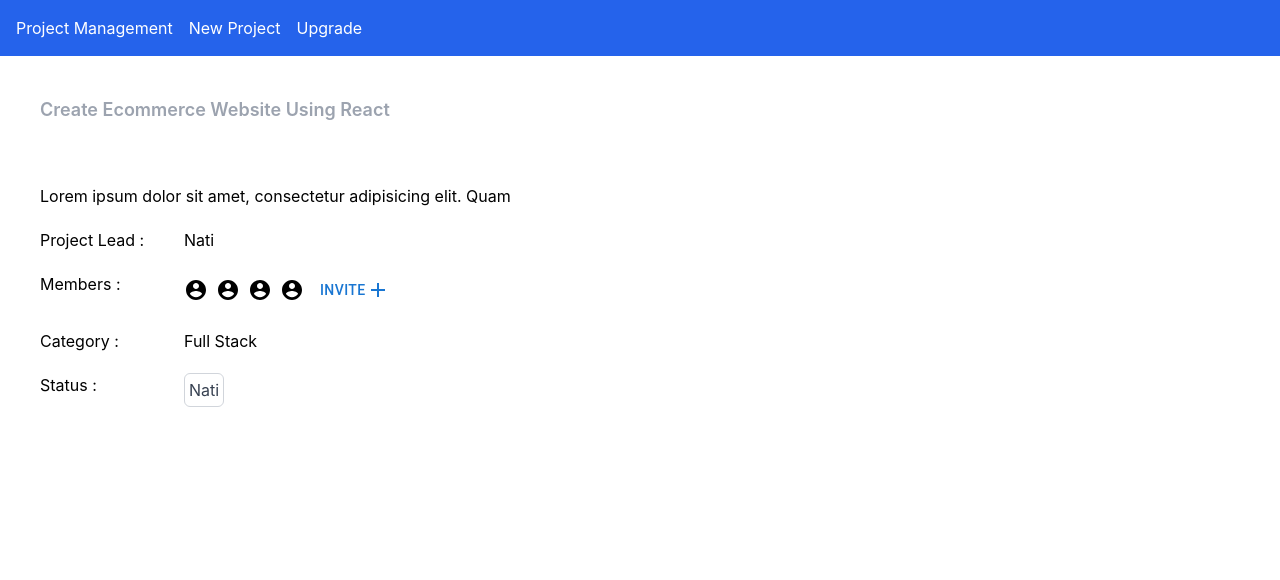
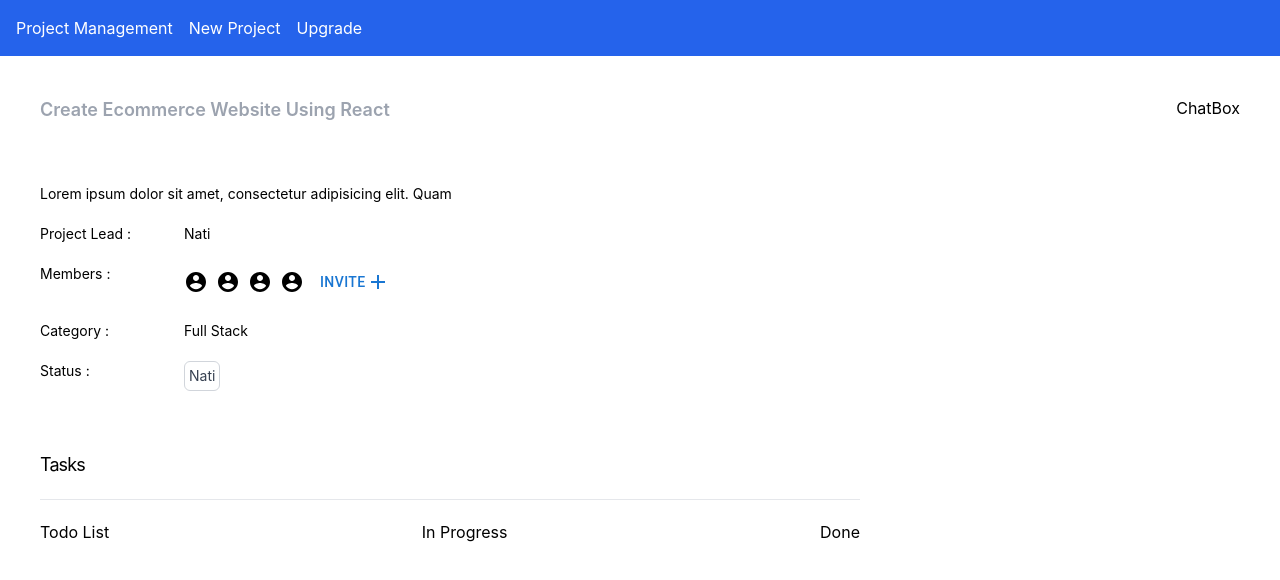
Before and after one commit to Natan-Mesele/pm-react, a React (Create React App) app: page /ProjectDetail in a window 1280 px wide. Shown: the top 580 px of the page. Built offline with nearby package versions, Linux system fonts and the light colour scheme.

Commit message:
Issuelist

```diff
--- /dev/null
+++ b/src/Components/ChatBox.jsx
@@ -0,0 +1,9 @@
+import React from 'react'
+
+function ChatBox() {
+  return (
+    <div>ChatBox</div>
+  )
+}
+
+export default ChatBox
--- /dev/null
+++ b/src/Components/IssueCard.jsx
@@ -0,0 +1,9 @@
+import React from 'react'
+
+function IssueCard() {
+  return (
+    <div>IssueCard</div>
+  )
+}
+
+export default IssueCard
--- /dev/null
+++ b/src/Components/IssueList.jsx
@@ -0,0 +1,13 @@
+import React from 'react'
+import ProjectDetail from './ProjectDetail'
+
+function IssueList({title}) {
+  return (
+    <div>
+       <span>{title}</span>
+
+    </div>
+  )
+}
+
+export default IssueList
--- a/src/Components/ProjectDetail.jsx
+++ b/src/Components/ProjectDetail.jsx
@@ -1,8 +1,10 @@
 import React, { useState } from "react";
-import AccountCircleIcon from '@material-ui/icons/AccountCircle';
+import AccountCircleIcon from "@material-ui/icons/AccountCircle";
 import { Badge, Button } from "@mui/material";
-import AddIcon from '@material-ui/icons/Add';
+import AddIcon from "@material-ui/icons/Add";
 import InviteUserDialog from "./InviteUserDialog";
+import IssueList from "./IssueList";
+import ChatBox from "./ChatBox";
 
 function ProjectDetail() {
   const [openInviteDialog, setOpenInviteDialog] = useState(false);
@@ -24,7 +26,7 @@ function ProjectDetail() {
               Create Ecommerce Website Using React
             </h1>
           </div>
-          <div className="space-y-5 pb-10">
+          <div className="space-y-5 pb-10 text-sm">
             <p className="w-full md:max-w-lg lg:max-w-xl">
               Lorem ipsum dolor sit amet, consectetur adipisicing elit. Quam
             </p>
@@ -54,12 +56,27 @@ function ProjectDetail() {
                 Nati
               </Badge>
             </div>
+
           </div>
+          <section>
+            <p className="py-5 border-b text-lg -tracking-wider">Tasks</p>
+            <div className="lg:flex md:flex gap-3 justify-between py-5">
+              <IssueList status="pending" title="Todo List"/>
+              <IssueList status="In-progress" title="In Progress"/>
+              <IssueList status="Done" title="Done"/>
+            </div>
+          </section>
         </section>
+        <div>
+          <ChatBox/>
+        </div>
       </div>
 
       {/* Invite User Dialog */}
-      <InviteUserDialog open={openInviteDialog} onClose={handleInviteDialogClose} />
+      <InviteUserDialog
+        open={openInviteDialog}
+        onClose={handleInviteDialogClose}
+      />
     </div>
   );
 }
```
